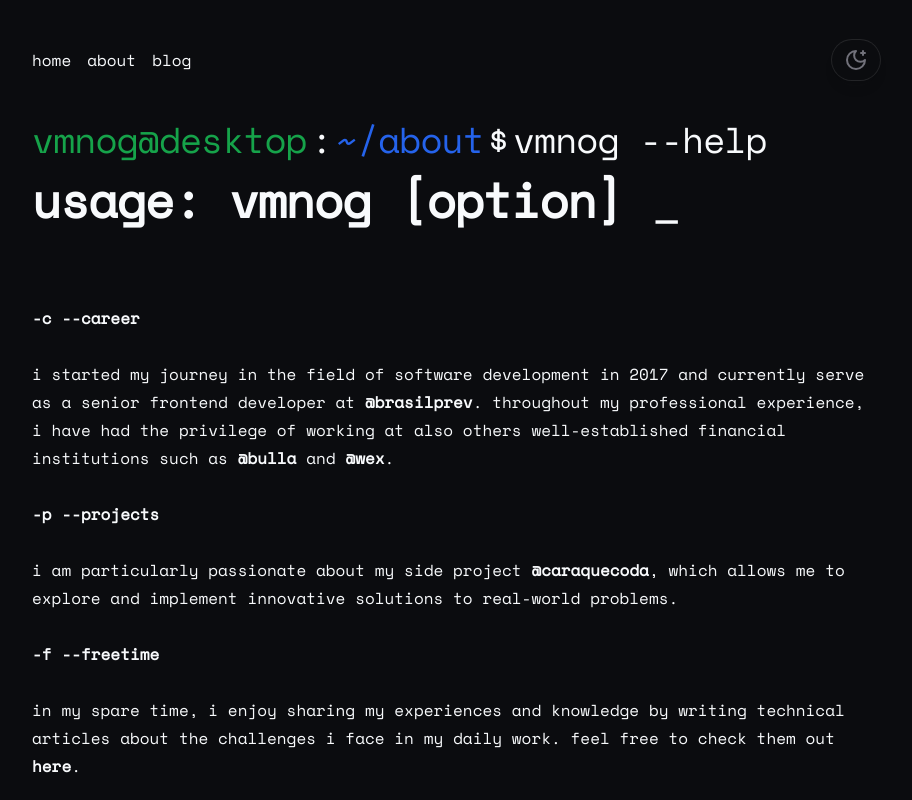
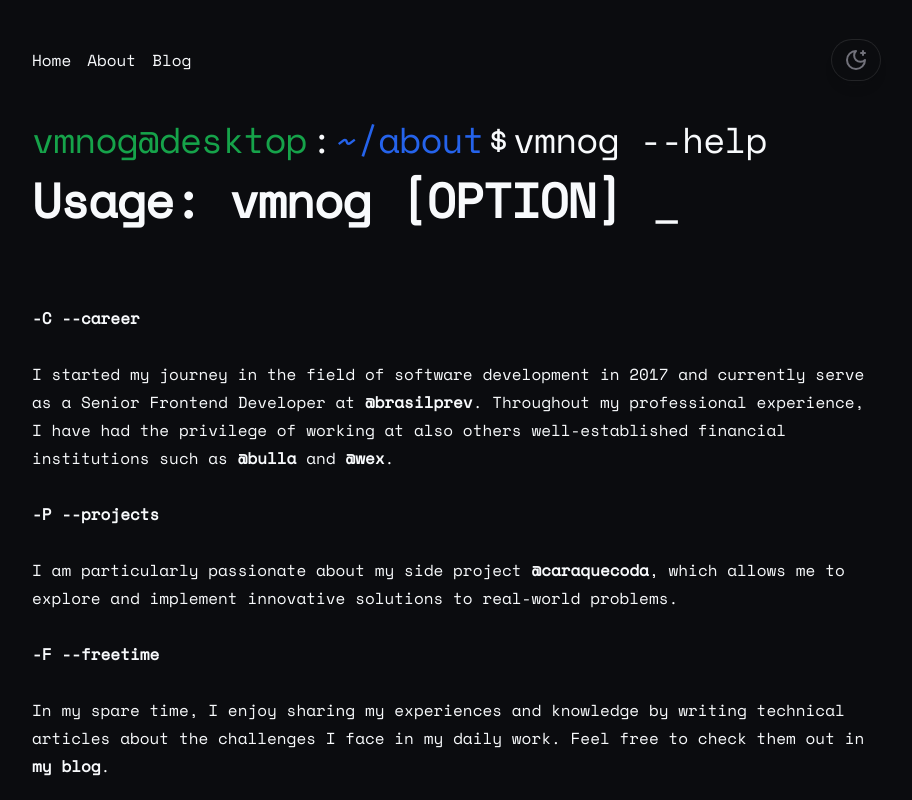
Before and after one commit to vmnog/vmnog.com, a Next.js app: page /about in a window 1280 px wide. Shown: the top 800 px of the page, without its empty margins (184-1096 px from the left). Built offline with nearby package versions, Linux system fonts and the light colour scheme.

Commit message:
style: change css in navigation and remove global lowercase

```diff
--- a/src/app/about/page.tsx
+++ b/src/app/about/page.tsx
@@ -49,7 +49,7 @@ export default function About() {
 
         <p className="font-bold">-F --freetime</p>
         <p>
-          In my spare time, I enjoy sharing my experiences and knowledge by writing technical articles about the challenges I face in my daily work. Feel free to check them out <Link href="/blog" className='font-bold'>here</Link>.
+          In my spare time, I enjoy sharing my experiences and knowledge by writing technical articles about the challenges I face in my daily work. Feel free to check them out in <Link href="/blog" className='font-bold'>my blog</Link>.
         </p>
 
         <p className="font-bold">-O --opensource</p>
--- a/src/app/blog/page.tsx
+++ b/src/app/blog/page.tsx
@@ -28,7 +28,7 @@ export const metadata: Metadata = {
   },
 }
 
-export default function About() {
+export default function Blog() {
   const posts = allPosts.sort((a, b) =>
     compareDesc(new Date(a.date), new Date(b.date)),
   )
--- a/src/app/layout.tsx
+++ b/src/app/layout.tsx
@@ -57,7 +57,7 @@ export default function RootLayout({
   children: React.ReactNode
 }) {
   return (
-    <html lang="en" className={`${spaceMono.className} lowercase`}>
+    <html lang="en" className={`${spaceMono.className}`}>
       <body>
         <ThemeProvider attribute="class" defaultTheme="dark">
           <header className="py-4">
--- a/src/app/page.tsx
+++ b/src/app/page.tsx
@@ -35,7 +35,7 @@ export default function Home() {
             <h2>./what-am-i-doing-atm</h2>
             <ul className='pl-8 mt-8 list-decimal'>
               <li className="leading-8">
-                Writing tech articles about my work here as <Link className='font-bold' href="/blog">@vmnog</Link>
+                Writing tech articles about my work here as <Link className='font-bold' href="/about">@vmnog</Link>
               </li>
               <li className="leading-8">
                 Recording Videos and Programming Courses for <Link className='font-bold' href="http://caraquecoda.com.br/">@caraquecoda</Link>
--- a/src/app/posts/[slug]/page.tsx
+++ b/src/app/posts/[slug]/page.tsx
@@ -63,12 +63,12 @@ const PostLayout = ({ params }: { params: { slug: string } }) => {
   const MDXContent = useMDXComponent(post.body.code)
 
   return (
-    <div>
+    <div className='flex flex-col'>
       <h1>{post.title}</h1>
       <time className="my-4 block text-sm text-zinc-400" dateTime={post.date}>
         {format(parseISO(post.date), 'LLLL d, yyyy')}
       </time>
-      <article className="prose dark:prose-invert">
+      <article className="self-center prose dark:prose-invert">
         <MDXContent components={mdxComponents} />
       </article>
     </div>
--- a/src/components/navigation.tsx
+++ b/src/components/navigation.tsx
@@ -3,13 +3,13 @@ import Link from 'next/link'
 export function Navigation() {
   return (
     <nav className='flex items-center gap-4'>
-      <Link href="/" className="hover:border-b-primary hover:border-b">
+      <Link href="/" className="hover:border-b-primary hover:border-b-2">
         Home
       </Link>
-      <Link href="/about" className="hover:border-b-primary hover:border-b">
+      <Link href="/about" className="hover:border-b-primary hover:border-b-2">
         About
       </Link>
-      <Link href="/blog" className="hover:border-b-primary hover:border-b">
+      <Link href="/blog" className="hover:border-b-primary hover:border-b-2">
         Blog
       </Link>
     </nav>
```
